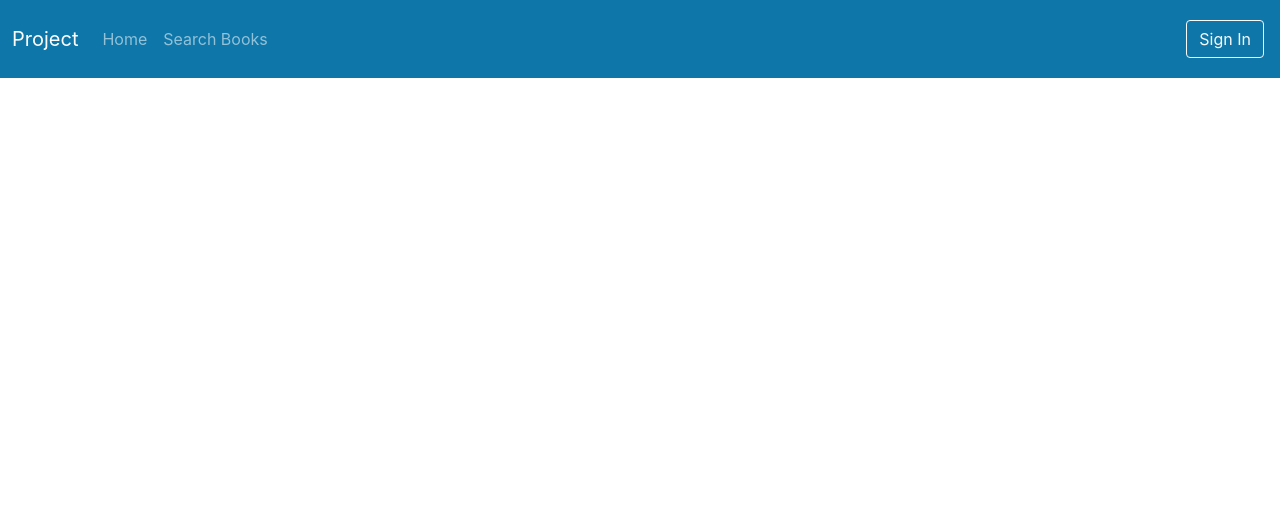
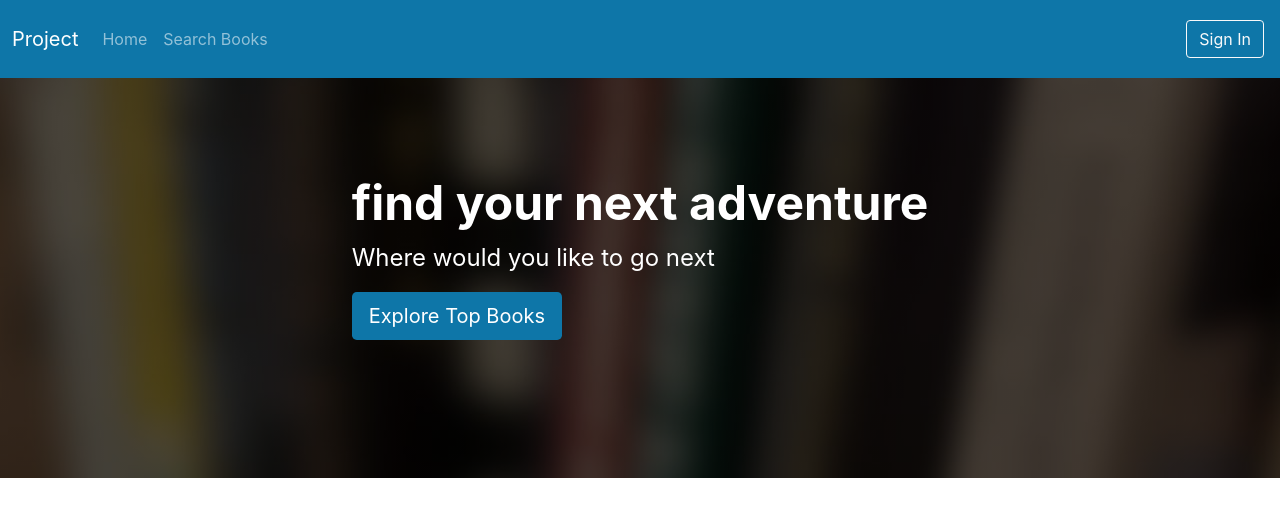
Before and after one commit to matthewguizar/Library-Project, a React (Create React App) app in the folder frontend/react-library/: page / in a window 1280 px wide. Shown: the top 516 px of the page. Built offline with nearby package versions, Linux system fonts and the light colour scheme.

Commit message:
implemented component for top books. closes #5

```diff
--- a/frontend/react-library/src/App.tsx
+++ b/frontend/react-library/src/App.tsx
@@ -1,10 +1,15 @@
 import React from 'react';
 import './App.css';
 import { Navbar } from './layouts/NavbarAndFooter/Navbar';
+import { ExploreTopBooks } from './layouts/Homepage/ExploreTopBooks';
 
 function App() {
   return (
-    <Navbar/>
+    <div>
+      <Navbar/>
+      <ExploreTopBooks/>
+
+    </div>
   );
 }
 
--- /dev/null
+++ b/frontend/react-library/src/layouts/Homepage/ExploreTopBooks.tsx
@@ -0,0 +1,16 @@
+export const ExploreTopBooks = () => {
+    return (
+        <div className="p-5 mb-4 bg-dark header">
+            <div className="container-fluid py-5 text-white d-flex justify-content-center
+            align-items-center">
+                <div>
+                    <h1 className="display-5 fw-bold">find your next adventure</h1>
+                    <p className="col-md-8 fs-4">Where would you like to go next</p>
+                    <a type="button" className="btn main-color btn-lg text-white" href="$">
+                        Explore Top Books
+                    </a>
+                </div>
+            </div>
+        </div>
+    )
+}
```
